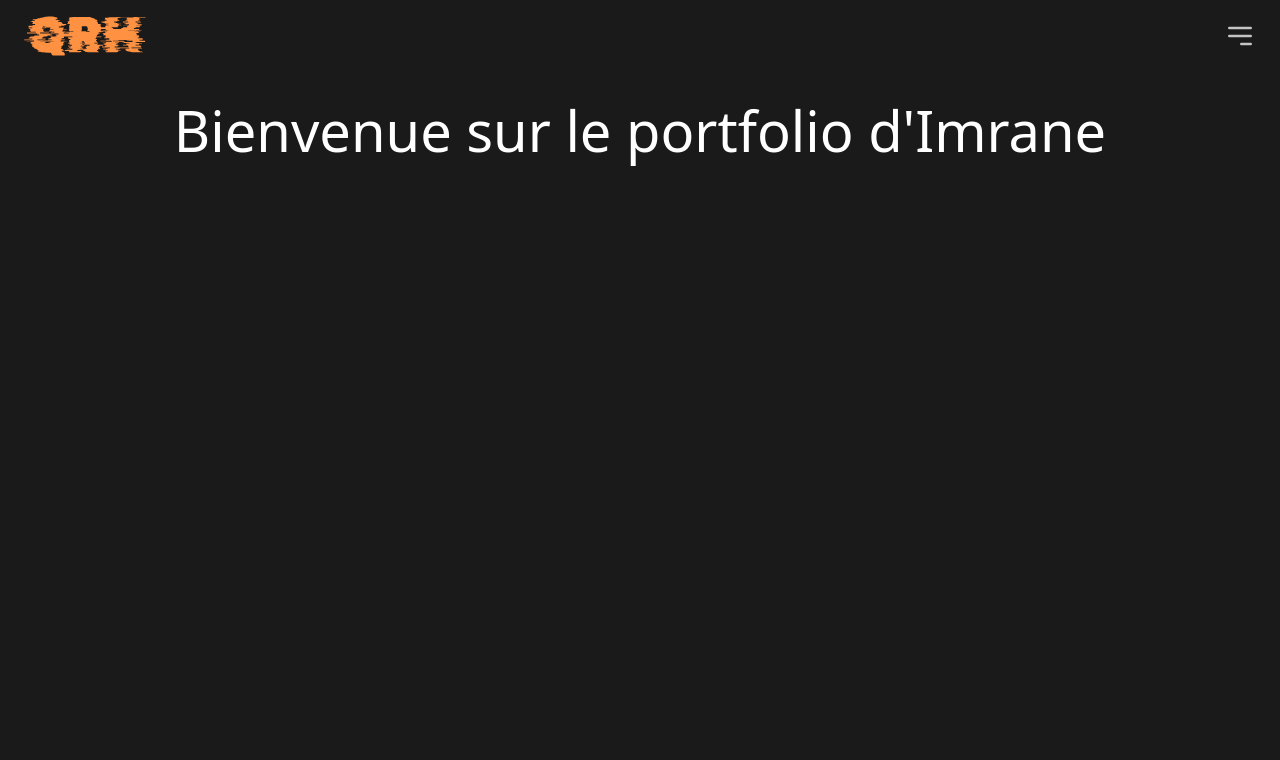
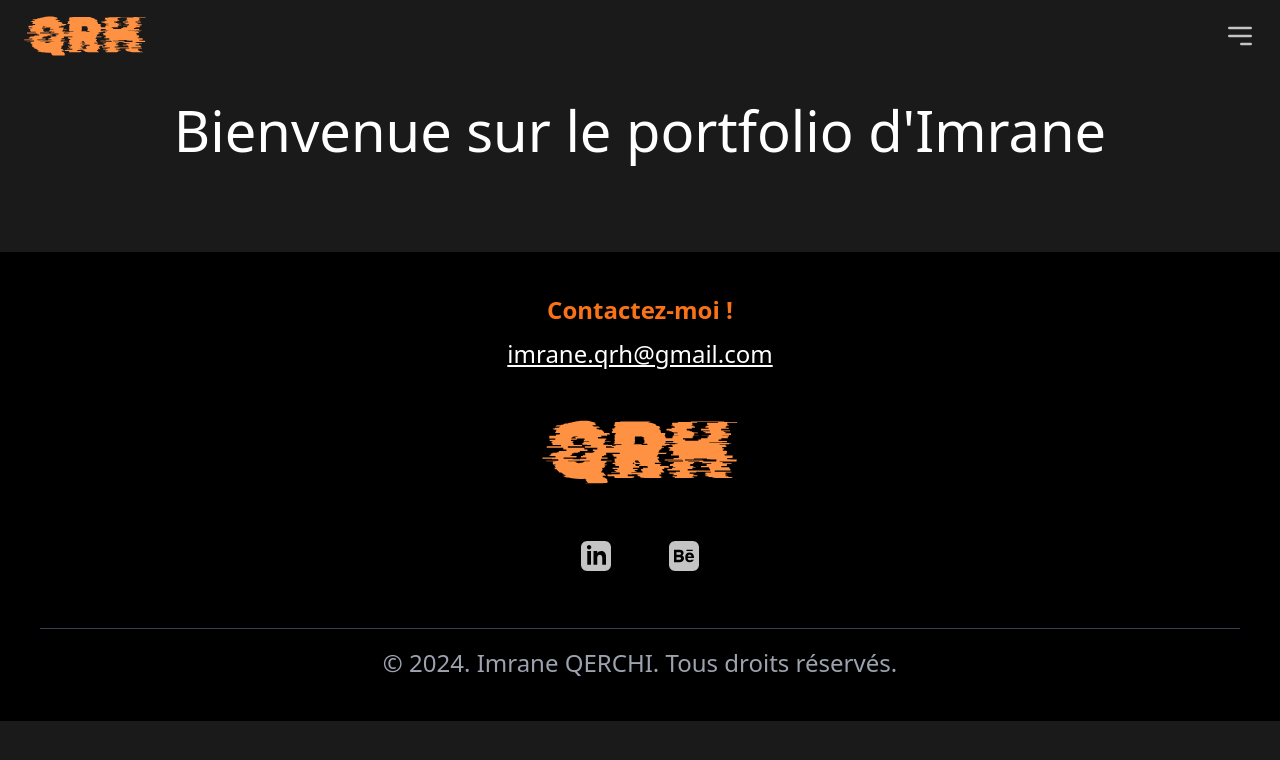
Before and after one commit to imrane-qerchi/MMI-2024-projet-individuel-portfolio, a Vue app: page / in a window 1280 px wide. Shown: the top 760 px of the page. Built offline with nearby package versions, Linux system fonts and the light colour scheme; what pocketbase would draw is missing.

Commit message:
Création du footer + tests

```diff
--- a/src/App.vue
+++ b/src/App.vue
@@ -2,6 +2,7 @@
 import { RouterLink, RouterView } from 'vue-router/auto'
 import LogInOut from './components/LogInOut.vue'
 import HeaderPortfolio from './components/headerPortfolio.vue';
+import FooterPortfolio from './components/footerPortfolio.vue';
 </script>
 
 <template>
@@ -16,5 +17,7 @@ import HeaderPortfolio from './components/headerPortfolio.vue';
         </Suspense>
       </RouterView>
     </main>
+
+    <FooterPortfolio />
   </div>
 </template>
--- /dev/null
+++ b/src/components/footerPortfolio.vue
@@ -0,0 +1,68 @@
+<template>
+  <footer class="mt-20 space-y-12 bg-black p-10 text-center text-white">
+    <!-- Section Contact -->
+    <div>
+      <p class="text-xl font-semibold text-orange-500">Contactez-moi !</p>
+      <a
+        href="mailto:imrane.qrh@gmail.com"
+        class="mt-2 block text-xl text-white underline hover:text-orange-400"
+      >
+        imrane.qrh@gmail.com
+      </a>
+    </div>
+
+    <!-- Logo -->
+    <div>
+      <img src="/logo-qrh.svg" alt="QRH Logo" class="mx-auto h-16" />
+    </div>
+
+    <!-- Réseaux sociaux -->
+    <div class="flex items-center justify-center space-x-10">
+      <!-- LinkedIn -->
+      <a
+        href="https://www.linkedin.com/in/imrane-qerchi/"
+        target="_blank"
+        rel="noopener noreferrer"
+        class="flex h-12 w-12 items-center justify-center"
+      >
+        <svg
+          xmlns="http://www.w3.org/2000/svg"
+          width="30"
+          height="30"
+          viewBox="0 0 24 24"
+          fill="#C4C4C4"
+        >
+          <path
+            d="M19 0h-14c-2.761 0-5 2.239-5 5v14c0 2.761 2.239 5 5 5h14c2.762 0 5-2.239 5-5v-14c0-2.761-2.238-5-5-5zm-11 19h-3v-11h3v11zm-1.5-12.268c-.966 0-1.75-.79-1.75-1.764s.784-1.764 1.75-1.764 1.75.79 1.75 1.764-.783 1.764-1.75 1.764zm13.5 12.268h-3v-5.604c0-3.368-4-3.113-4 0v5.604h-3v-11h3v1.765c1.396-2.586 7-2.777 7 2.476v6.759z"
+          />
+        </svg>
+      </a>
+
+      <!-- Behance -->
+      <a
+        href="https://www.behance.net/imraneqerchi"
+        target="_blank"
+        rel="noopener noreferrer"
+        class="flex h-12 w-12 items-center justify-center"
+      >
+        <svg
+          xmlns="http://www.w3.org/2000/svg"
+          width="30"
+          height="30"
+          viewBox="0 0 24 24"
+          fill="#C4C4C4"
+        >
+          <path
+            d="M8.228 15.01h-2.228v-2.01h2.261c1.878 0 2.003 2.01-.033 2.01zm6.758-2.677h3.018c-.117-1.715-2.73-1.977-3.018 0zm-6.804-3.333h-2.182v2h2.389c1.673 0 1.937-2-.207-2zm15.818-4v14c0 2.761-2.238 5-5 5h-14c-2.762 0-5-2.239-5-5v-14c0-2.761 2.238-5 5-5h14c2.762 0 5 2.239 5 5zm-10 3h5v-1h-5v1zm-3.552 3.618c1.907-.974 1.837-4.55-1.813-4.604h-4.635v9.978h4.311c4.522 0 4.445-4.534 2.137-5.374zm9.487.602c-.274-1.763-1.528-2.95-3.583-2.95-2.094 0-3.352 1.34-3.352 3.947 0 2.631 1.367 3.783 3.416 3.783s3.106-1.135 3.4-2h-2.111c-.736.855-2.893.521-2.767-1.353h5.06c.01-.634-.012-1.089-.063-1.427z"
+          />
+        </svg>
+      </a>
+    </div>
+
+    <!-- Mentions légales -->
+    <div>
+      <hr class="my-4 border-gray-700" />
+      <p class="text-xl text-gray-400">© 2024. Imrane QERCHI. Tous droits réservés.</p>
+    </div>
+  </footer>
+</template>
--- a/src/pages/guide-style.vue
+++ b/src/pages/guide-style.vue
@@ -2,13 +2,11 @@
 import CardProjet from '@/components/cardProjet.vue'
 import { pb } from '@/backend';
 import BtnDefault from '@/components/btnDefault.vue';
-import HeaderPortfolio from '@/components/headerPortfolio.vue';
 
 const mesProjets = await pb.collection('projets').getFullList()
 </script>
 
 <template>
-  <HeaderPortfolio />
   <h1 class="text-center font-syne text-2xl">Guide de style</h1>
   <CardProjet v-bind="mesProjets[0]"/>
   <!-- <CardProjet v-for="unProjet in mesProjets" v-bind="unProjet" :key="unProjet.id"/> -->
```
